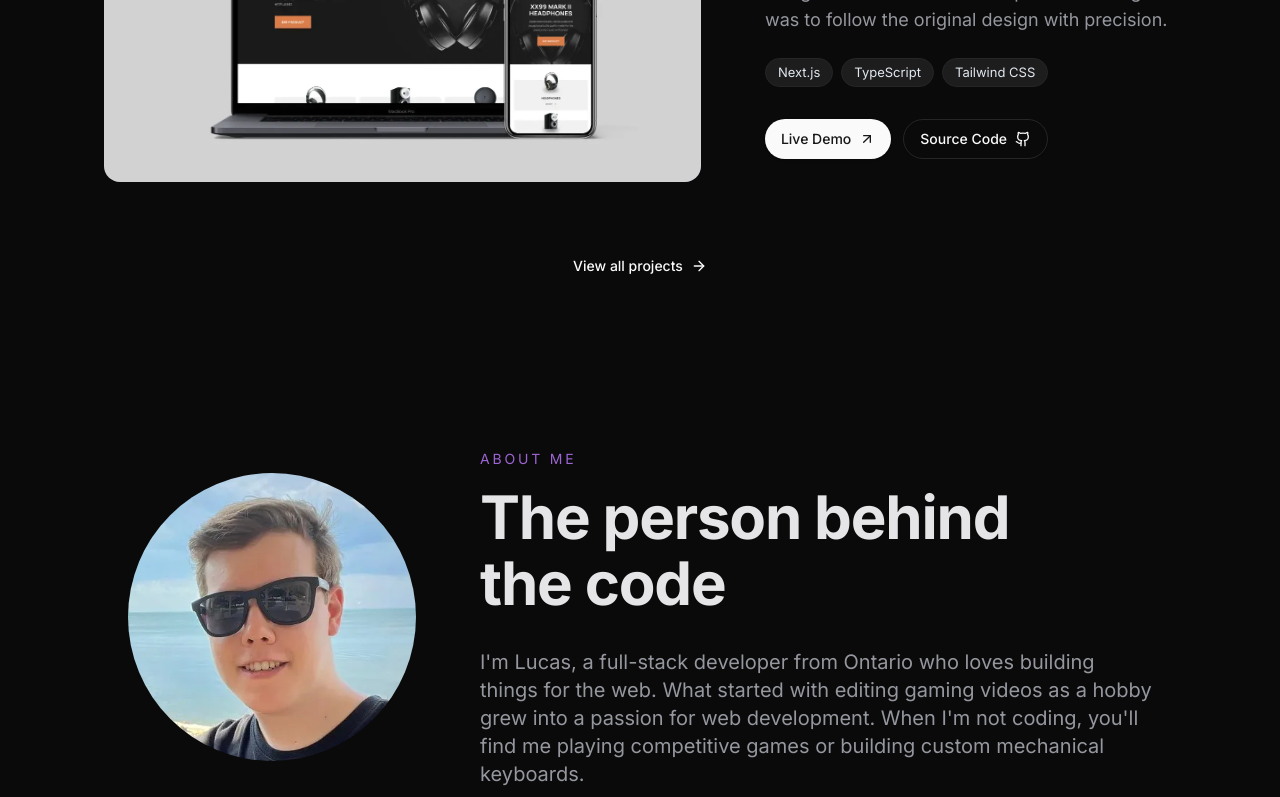
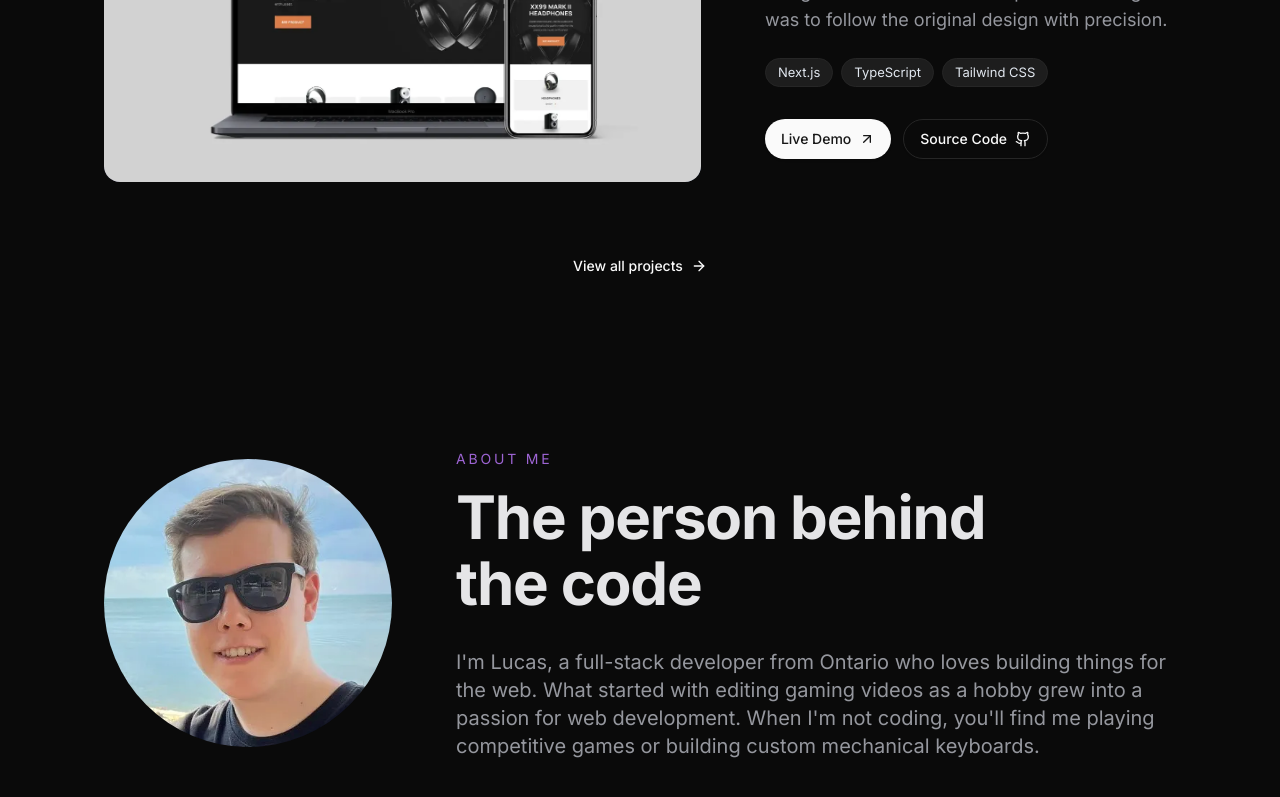
Before and after one commit to LucasWinkler/lucaswinkler.dev, a Next.js app: page / in a window 1280 px wide. Shown: the part 2000-2797 px from the top of the page. Built offline with nearby package versions, Linux system fonts and the light colour scheme.

Commit message:
chore: remove redundant div from about section

```diff
--- a/src/components/sections/about.tsx
+++ b/src/components/sections/about.tsx
@@ -8,15 +8,13 @@ export const About = () => {
       className="scroll-mt-[var(--header-height)] py-12 sm:py-16 md:py-20"
     >
       <Container>
-        <div className="mx-auto max-w-5xl">
         <div className="flex flex-col items-center gap-12 lg:flex-row lg:gap-16">
           <div className="relative aspect-square w-48 shrink-0 overflow-hidden rounded-full sm:w-56 lg:w-72">
-              <div className="absolute inset-0 bg-gradient-to-bl from-transparent via-transparent to-black/20" />
             <Image
               src="/images/portrait.webp"
               alt="Lucas Winkler"
               fill
-                className="object-cover object-[80%_top]"
+              className="object-cover"
               unoptimized
               sizes="(min-width: 1024px) 288px, (min-width: 640px) 224px, 192px"
             />
@@ -34,10 +32,9 @@ export const About = () => {
               I&apos;m Lucas, a full-stack developer from Ontario who loves
               building things for the web. What started with editing gaming
               videos as a hobby grew into a passion for web development. When
-                I&apos;m not coding, you&apos;ll find me playing competitive
-                games or building custom mechanical keyboards.
+              I&apos;m not coding, you&apos;ll find me playing competitive games
+              or building custom mechanical keyboards.
             </p>
-            </div>
           </div>
         </div>
       </Container>
```
Lines whose indentation alone changed are shown as unchanged.
